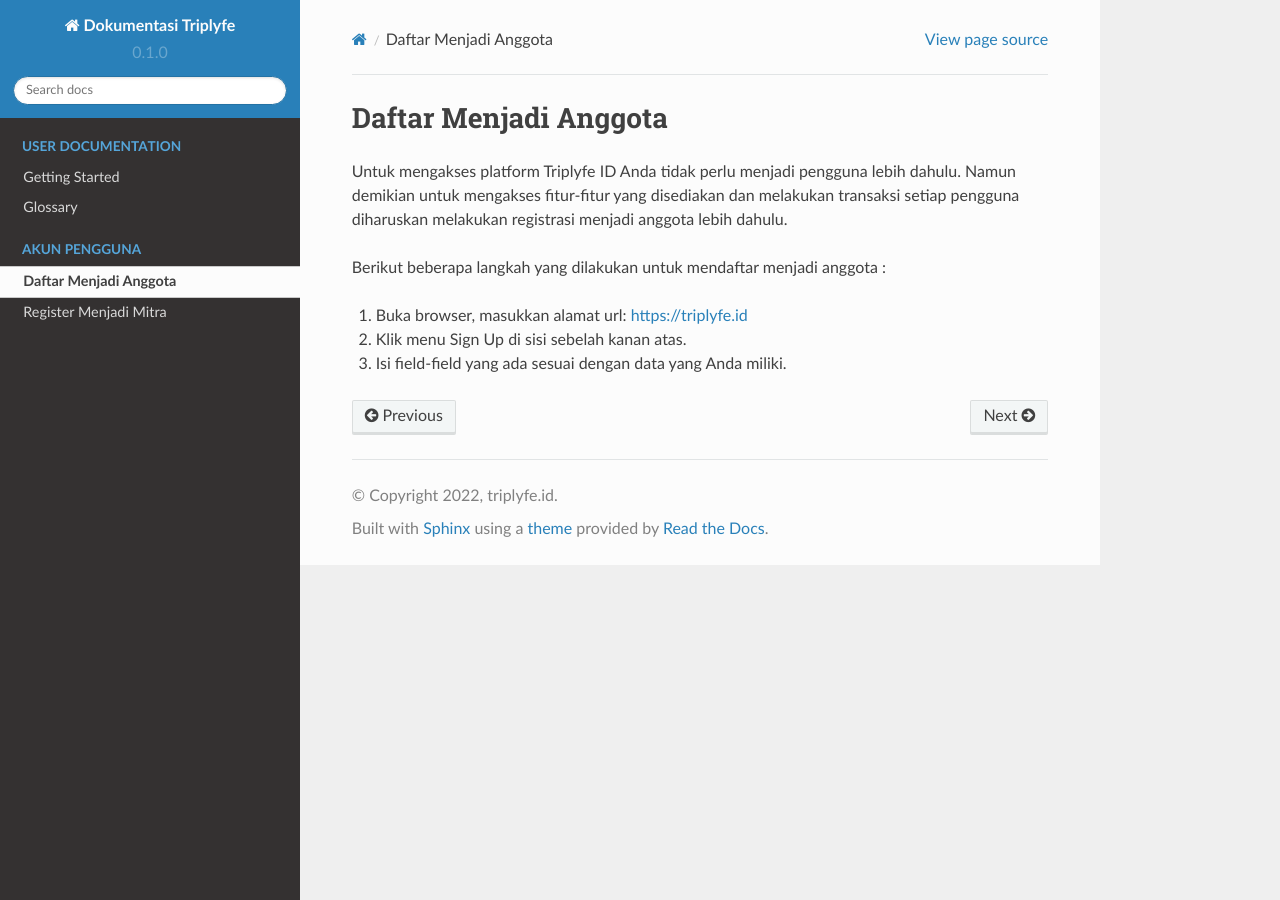
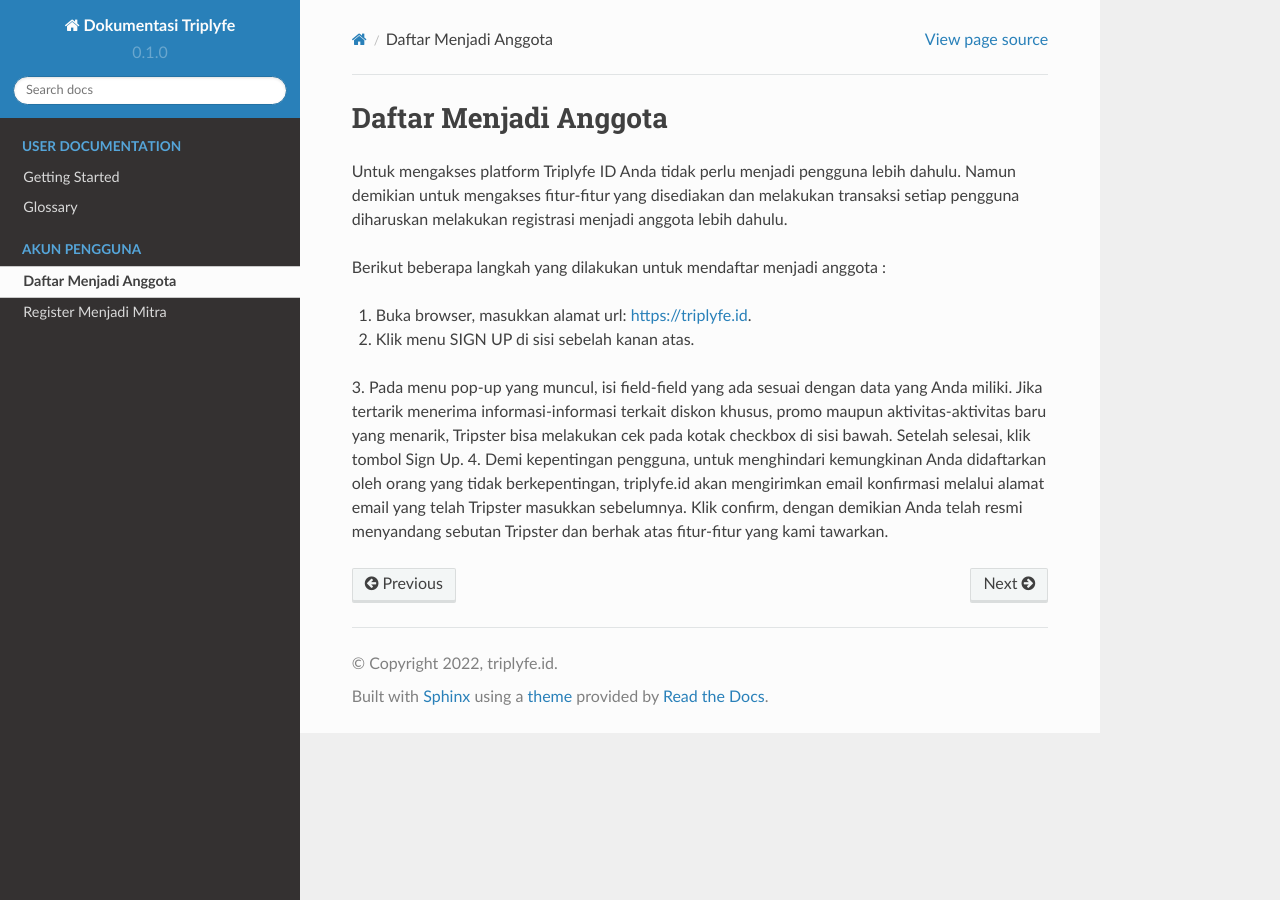
Before and after one commit to cleevo/doc.triplyfe, a Sphinx documentation site: the page built from docs/source/become-member.rst, in a window 1280 px wide. Built offline with Sphinx 7.4.7 and the Read the Docs theme 2.0.0, drawn with Linux system fonts in a browser that asks for light colours.

Commit message:
Menambahkan ertikel terkait langkah-langkah yang dilakukan untuk menjadi anggota.

```diff
--- a/docs/source/become-member.rst
+++ b/docs/source/become-member.rst
@@ -8,6 +8,9 @@
 
 Berikut beberapa langkah yang dilakukan untuk mendaftar menjadi anggota :
 
-1. Buka browser, masukkan alamat url: https://triplyfe.id
-2. Klik menu Sign Up di sisi sebelah kanan atas.
-3. Isi field-field yang ada sesuai dengan data yang Anda miliki.
+1. Buka browser, masukkan alamat url: https://triplyfe.id.
+2. Klik menu SIGN UP di sisi sebelah kanan atas.
+3. Pada menu pop-up yang muncul, isi field-field yang ada sesuai dengan data yang Anda miliki. Jika tertarik menerima informasi-informasi terkait diskon khusus,
+promo maupun aktivitas-aktivitas baru yang menarik, Tripster bisa melakukan cek pada kotak checkbox di sisi bawah. Setelah selesai, klik tombol Sign Up.
+4. Demi kepentingan pengguna, untuk menghindari kemungkinan Anda didaftarkan oleh orang yang tidak berkepentingan, triplyfe.id akan mengirimkan email konfirmasi melalui
+alamat email yang telah Tripster masukkan sebelumnya. Klik confirm, dengan demikian Anda telah resmi menyandang sebutan Tripster dan berhak atas fitur-fitur yang kami tawarkan.
```
